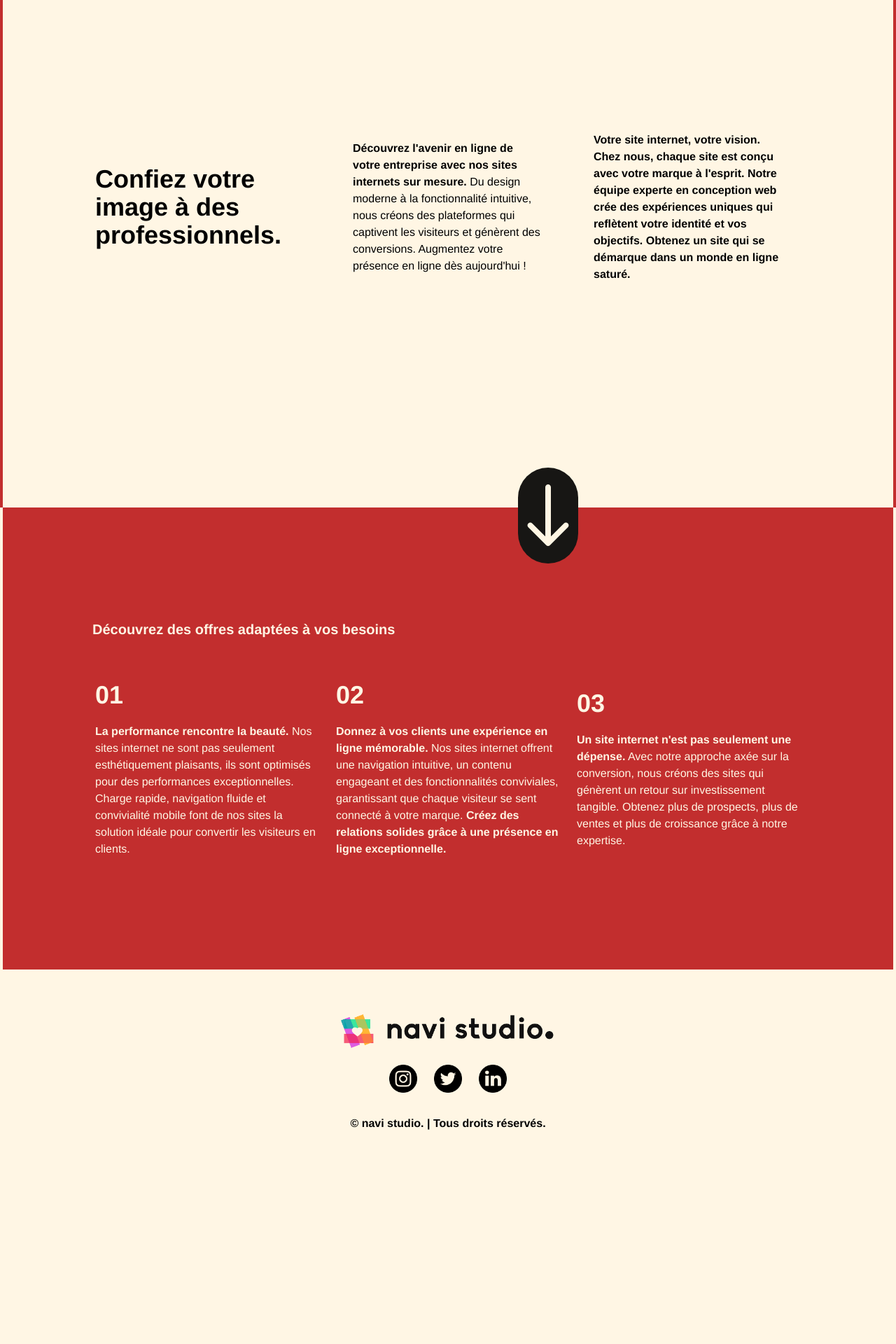
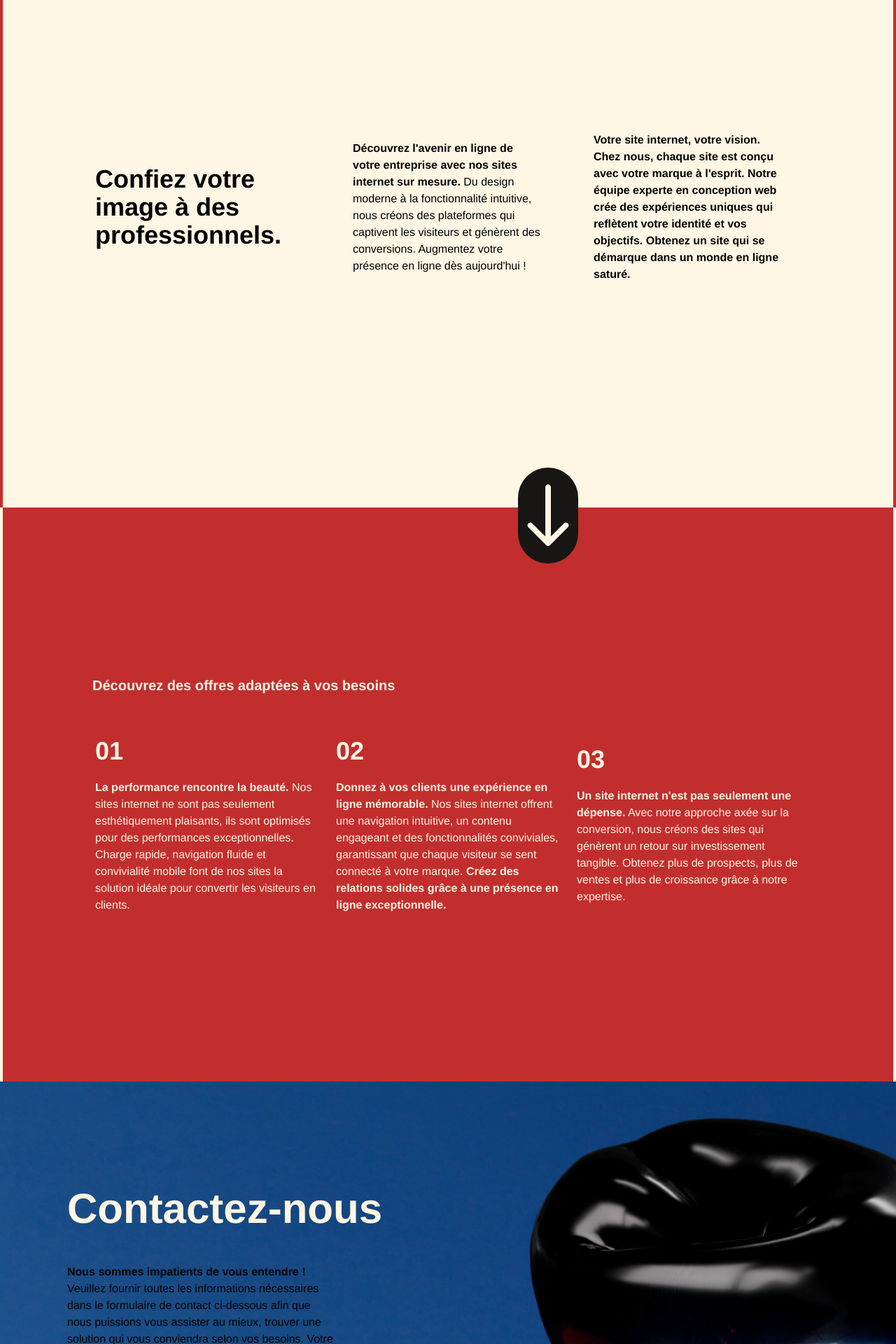
Before and after one commit to franzhopp/v3q, a React (Vite) app: page / in a window 1280 px wide. Shown: the part 880-2800 px from the top of the page at 70% size. Before the commit the page ends 2537 px from the top, so only its background shows below. Built offline with nearby package versions, Linux system fonts and the light colour scheme.

Commit message:
[ADD] form

```diff
--- a/package.json
+++ b/package.json
@@ -11,6 +11,7 @@
   },
   "dependencies": {
     "aos": "^2.3.4",
+    "daisyui": "^3.6.4",
     "framer-motion": "^10.16.1",
     "react": "^18.2.0",
     "react-dom": "^18.2.0",
--- a/src/Components/Contact/contact.jsx
+++ b/src/Components/Contact/contact.jsx
@@ -1,8 +1,167 @@
 const Form = () => {
   return (
     <>
+      <section id="contact" className="image-navi-studio-contact bg-FFF6E4">
+        <div className="px-10 py-10 sm:py-10 md:px-24">
+          <div
+            className="sm:text-left text-FFF6E4 text-center mt-28 font-extrabold pb-12 text-4xl md:text-6xl"
+            data-aos="fade-right"
+          >
+            Contactez-nous
+          </div>
+          <div className="w-96 h-48">
+            <p
+              className="text-left text-black"
+              data-aos="zoom-in"
+              data-aos-duration="1000"
+            >
+              <span className="font-extrabold">
+                Nous sommes impatients de vous entendre !{" "}
+              </span>
+              {`Veuillez fournir toutes les informations nécessaires dans le formulaire de contact ci-dessous afin que nous puissions vous assister au mieux, trouver une solution qui vous conviendra selon vos besoins. Votre satisfaction est notre priorité.`}
+            </p>
+          </div>
+        </div>
 
+        {/* <div className="flex justify-center sm:justify-end sm:px-20 pb-48">
+          <div className="mr-32 mx-auto sm:mr-32 sm:ml-20">
+            <div className="border border-3E9BF0 rounded-rounded-form-56 h-h-form-900 w-4/6 sm:w-w-form-648">
+              <div className="md:px-10">
+                <div className="flex justify-center space-x-0 sm:flex-col">
+                  <input
+                    type="text"
+                    placeholder="Prénom"
+                    className="rounded-input-rounded-form-22 p-5 mt-10 sm:mt-20 outline-none input-bordered input-secondary bg-white"
+                  />
+                  <input
+                    type="text"
+                    placeholder="Nom"
+                    className="rounded-input-rounded-form-22 p-5 mt-20 sm:mt-10 primary outline-none input-bordered input-secondary bg-white"
+                  />
+                </div>
+              <div className="flex justify-center items-center sm:px-20  px-20">
+                <div className="flex flex-col">
+                  <input
+                    type="text"
+                    placeholder="E-mail"
+                    className="rounded-input-rounded-form-22 p-5 mt-20 sm:mt-10 outline-none input-bordered input-secondary bg-white"
+                  />
+                  <input
+                    type="text"
+                    placeholder="Numéro de téléphone"
+                    className="rounded-input-rounded-form-22 p-5 mt-10 outline-none input-bordered input-secondary bg-white"
+                  />
+                  <input
+                    type="text"
+                    placeholder="Le meilleur moyen de vous contacter ?"
+                    className="rounded-input-rounded-form-22 p-5 mt-10 outline-none input-bordered input-secondary bg-white"
+                  />
+                  <textarea
+                    className="rounded-input-rounded-form-22 p-5 mt-10 outline-none input-bordered input-secondary bg-white"
+                    placeholder="Message"
+                    cols="30"
+                    rows="10"
+                    ></textarea>
+                </div>
+                    </div>
+              </div>
+            </div>
+          </div>
+        </div> */}
 
+        <div className="flex justify-center sm:justify-end sm:px-40">
+          <div className="w-5/6 sm:w-3/4 md:w-1/2 lg:w-1/3 xl:w-1/4">
+            <div className="bg-0c3e78 mb-20 border border-3E9BF0 rounded-rounded-form-56 p-10">
+              <div className="mb-4">
+                <input
+                  type="text"
+                  placeholder="Prénom"
+                  className="rounded-input-rounded-form-22 p-3 outline-none input-bordered input-secondary bg-white w-full"
+                />
+              </div>
+              <div className="mb-4">
+                <input
+                  type="text"
+                  placeholder="Nom"
+                  className="rounded-input-rounded-form-22 p-3 outline-none input-bordered input-secondary bg-white w-full"
+                />
+              </div>
+              <div className="mb-4">
+                <input
+                  type="text"
+                  placeholder="E-mail"
+                  className="rounded-input-rounded-form-22 p-3 outline-none input-bordered input-secondary bg-white w-full"
+                />
+              </div>
+              <div className="mb-4">
+                <input
+                  type="text"
+                  placeholder="Numéro de téléphone"
+                  className="rounded-input-rounded-form-22 p-3 outline-none input-bordered input-secondary bg-white w-full"
+                />
+              </div>
+              <div className="mb-4">
+                <input
+                  type="text"
+                  placeholder="Quand peut-on vous contacter ?"
+                  className="rounded-input-rounded-form-22 p-3 outline-none input-bordered input-secondary bg-white w-full"
+                />
+              </div>
+              <div className="mb-4">
+                <textarea
+                  className="rounded-input-rounded-form-22 p-3 outline-none input-bordered input-secondary bg-white w-full"
+                  placeholder="Message"
+                  rows="5"
+                ></textarea>
+              </div>
+              <div className="flex justify-center">
+                {/* <button className="bg-black rounded-2xl text-FFF6E4 hover:bg-C22E2E font-bold py-2 px-4 duration-300 ">
+          Envoyer
+        </button> */}
+
+                <div className="flex justify-center sm:justify-end px-48">
+                  <button
+                    data-aos="fade-left"
+                    className="inline-flex items-center gap-2 border rounded-full bg-black px-8 py-3 text-FFF6E4"
+                  >
+                    <span className="text-3xl font-extrabold heading-responsive">
+                      Envoyer{" "}
+                    </span>
+
+                    <svg
+                      className="hidden sm:block"
+                      width="44"
+                      height="38"
+                      viewBox="0 0 44 38"
+                      fill="none"
+                      xmlns="http://www.w3.org/2000/svg"
+                    >
+                      <path
+                        d="M3 16.5C1.61929 16.5 0.5 17.6193 0.5 19C0.5 20.3807 1.61929 21.5 3 21.5L3 16.5ZM42.7678 20.7678C43.7441 19.7915 43.7441 18.2085 42.7678 17.2322L26.8579 1.32233C25.8816 0.346021 24.2986 0.346021 23.3223 1.32233C22.346 2.29864 22.346 3.88155 23.3223 4.85787L37.4645 19L23.3223 33.1421C22.346 34.1184 22.346 35.7014 23.3223 36.6777C24.2986 37.654 25.8816 37.654 26.8579 36.6777L42.7678 20.7678ZM3 21.5L41 21.5L41 16.5L3 16.5L3 21.5Z"
+                        fill="black"
+                      />
+                    </svg>
+
+                    <svg
+                      className="sm:hidden"
+                      width="44"
+                      height="38"
+                      viewBox="0 0 44 38"
+                      fill="none"
+                      xmlns="http://www.w3.org/2000/svg"
+                    >
+                      <path
+                        d="M3 16.5C1.61929 16.5 0.5 17.6193 0.5 19C0.5 20.3807 1.61929 21.5 3 21.5L3 16.5ZM42.7678 20.7678C43.7441 19.7915 43.7441 18.2085 42.7678 17.2322L26.8579 1.32233C25.8816 0.346021 24.2986 0.346021 23.3223 1.32233C22.346 2.29864 22.346 3.88155 23.3223 4.85787L37.4645 19L23.3223 33.1421C22.346 34.1184 22.346 35.7014 23.3223 36.6777C24.2986 37.654 25.8816 37.654 26.8579 36.6777L42.7678 20.7678ZM3 21.5L41 21.5L41 16.5L3 16.5L3 21.5Z"
+                        fill="black"
+                      />
+                    </svg>
+                  </button>
+                </div>
+              </div>
+            </div>
+          </div>
+        </div>
+      </section>
     </>
   );
 };
--- a/src/Components/Footer/footer.jsx
+++ b/src/Components/Footer/footer.jsx
@@ -22,8 +22,8 @@ const Footer = () => {
             <img src={LogoLinkedin} alt="icône linkedin" className="flex-shrink-0 h-10 w-10" />
           </a>
         </div>
-        <div className="text-center mt-8 font-semibold">
-          &copy; navi studio. | Tous droits réservés.
+        <div className="text-center text-black mt-8 font-semibold">
+          &copy; Développé, designé par <span className="text-C22E2E">Mélissa</span> et <span className="text-C22E2E">Louisa</span>. | Tous droits réservés.
         </div>
       </footer>
     </>
--- a/src/Components/Hompage/homepage.jsx
+++ b/src/Components/Hompage/homepage.jsx
@@ -1,3 +1,4 @@
+import Form from "../Contact/contact";
 import Footer from "../Footer/footer";
 import Section from "../Section/section";
 import SectionDuplicate from "../Section/section-duplicate";
@@ -7,6 +8,7 @@ const Home = () => {
     <>
     <Section/>
     <SectionDuplicate/>
+    <Form/>
     <Footer/>
     </>
   );
--- a/src/Components/Section/section-duplicate.jsx
+++ b/src/Components/Section/section-duplicate.jsx
@@ -3,7 +3,7 @@ const SectionDuplicate = () => {
     <>
       <div className="bg-C22E2E h-1/2">
         <div className="border-beige">
-          <section className="max-w-7xl mx-auto py-40 px-4 sm:px-6 lg:px-8">
+          <section className="max-w-7xl mx-auto py-60 px-4 sm:px-6 lg:px-8">
             <h3
               className="text-left ml-24 font-extrabold text-xl text-FFF6E4"
               data-aos="fade-left"
--- a/src/Components/Section/section.jsx
+++ b/src/Components/Section/section.jsx
@@ -29,7 +29,7 @@ const Section = () => {
                   className="mt-2 text-medium text-black"
                 >
                   <span className="font-extrabold">
-                    {`Découvrez l'avenir en ligne de votre entreprise avec nos sites internets sur mesure.`}
+                    {`Découvrez l'avenir en ligne de votre entreprise avec nos sites internet sur mesure.`}
                   </span>{" "}
                   {`Du design moderne à la fonctionnalité intuitive, nous créons des plateformes qui captivent les visiteurs et génèrent des conversions. Augmentez votre présence en ligne dès aujourd'hui !`}
                 </p>
--- a/src/Components/UI/Button/button.jsx
+++ b/src/Components/UI/Button/button.jsx
@@ -37,7 +37,7 @@ const Button = () => {
           href="about"
           onClick={SectionToScroll}
           data-aos="fade-right"
-          className="inline-flex items-center gap-2 border rounded-full bg-FFF6E4 px-8 py-3 text-black hover:bg-0C3E78"
+          className="inline-flex items-center gap-2 border rounded-full bg-FFF6E4 px-8 py-3 text-black"
         >
           <span className="text-3xl font-extrabold heading-responsive">
             Découvrir{" "}
--- a/src/index.css
+++ b/src/index.css
@@ -22,11 +22,18 @@ body {
 }
 
 /* HOMEPAGE IMAGE */
-.image-navi-studios {
+.image-navi-studio {
     background-image: url('./assets/pexels-google-deepmind-18068537.jpg');
     background-repeat: no-repeat;
     background-size: cover;
     height: 89vh;
+}
+
+.image-navi-studio-contact {
+    background-image: url('./assets/pexels-google-deepmind-18068537.jpg');
+    background-repeat: no-repeat;
+    background-size: cover;
+    height: 30%;
 }
 
 /* TEXT ANIMATE */
--- a/tailwind.config.js
+++ b/tailwind.config.js
@@ -9,14 +9,31 @@ export default {
   theme: {
     extend: {
 
+      borderRadius: {
+        'rounded-form-56': '56px',
+        'input-rounded-form-22': '22px',
+      },
+
+      height: {
+        'h-form-900': '900px',
+      },
+
+      width: {
+        'w-form-648': '648px',
+        'input-w-28': '28rem',
+        'input-w-38': '30rem',
+      },
+
       backgroundColor: {
         'FFF6E4': '#FFF6E4',
+        '0c3e78': '#0C3E78',
       },
 
       colors: {
         'FFF6E4': '#FFF6E4',
         'C22E2E': '#C22E2E',
         '0C3E78': '#0C3E78',
+        '3E9BF0' : '#3E9BF0',
       },
 
       fontFamily: {
@@ -32,4 +49,17 @@ export default {
       '2xl': '1536px',
     }
   },
+  plugins: [require("daisyui")],
+  daisyui: {
+    themes: [
+      {
+        light: {
+          ...require("daisyui/src/theming/themes"),
+          "primary": "#3E9BF0",
+          "primary-focus": "#3E9BF0",
+          "secondary": "#3E9BF0",
+        },
+      },
+    ],
+  },
 }
```
Also changed, not shown: src/Components/Navbar/navbar.jsx (+14 -4 lines), src/Components/UI/Button/button-contact.jsx (+25 -30 lines), 1 other file (tests, documents, lock files or other folders).
